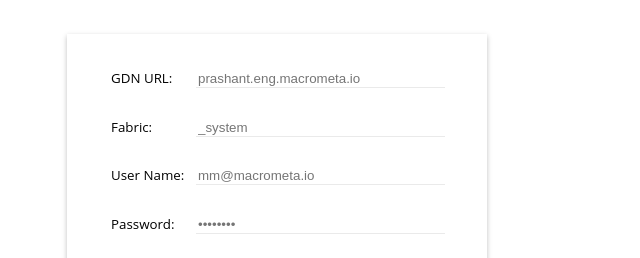
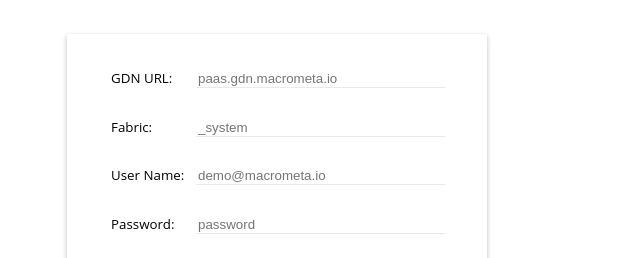
Before and after one commit to Macrometacorp/demo-realtime-log-analytics, a website: page index.html in a window 1280 px wide. Shown: the part 162-420 px from the top of the page, 363-1003 px from the left. Drawn offline with nearby package versions, Linux system fonts and the light colour scheme.

Commit message:
Setting the gdn credentials

```diff
--- a/index.html
+++ b/index.html
@@ -21,10 +21,10 @@
         <div id="form-container" class="center">
             <div class="log-form center"><!-- Start login form -->
                 <form>
-                    <div><span>GDN URL:</span><input value="prashant.eng.macrometa.io" id="gdnUrl" type="text" title="GDN URL" placeholder="GDN URL"/></div>
+                    <div><span>GDN URL:</span><input value="paas.gdn.macrometa.io" id="gdnUrl" type="text" title="GDN URL" placeholder="GDN URL"/></div>
                     <div><span>Fabric:</span><input value="_system" id="fabric" type="text" title="Fabric" placeholder="Fabric"/></div>
-                    <div><span>User Name:</span><input value="mm@macrometa.io" id="email" type="text" title="User Name" placeholder="User Name" /></div>
-                    <div><span>Password:</span><input value="Test1234" id="password" type="password" title="Password" placeholder="password"/></div>
+                    <div><span>User Name:</span><input value="demo@macrometa.io" id="email" type="text" title="User Name" placeholder="User Name" /></div>
+                    <div><span>Password:</span><input value="" id="password" type="password" title="Password" placeholder="password"/></div>
                    <button id="publish-button" onclick="start()">Publish</button>
                 </form>
             </div><!-- End login form -->
```
